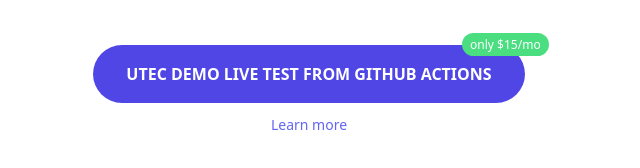
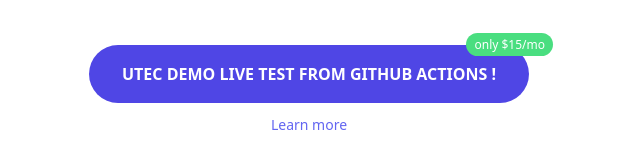
Before and after one commit to jrojasde/node-aws-utec, a website: page html/index.html in a window 1280 px wide. Shown: the part 484-652 px from the top of the page, 331-971 px from the left. Drawn offline with nearby package versions, Linux system fonts and the light colour scheme.

Commit message:
cambio de mensaje

```diff
--- a/html/index.html
+++ b/html/index.html
@@ -1353,7 +1353,7 @@
                     <span class="relative inline-flex w-full md:w-auto">
                         <a href="#_" type="button"
                             class="inline-flex items-center justify-center w-full px-8 py-4 text-base font-bold leading-6 text-white bg-indigo-600 border border-transparent rounded-full md:w-auto hover:bg-indigo-500 focus:outline-none focus:ring-2 focus:ring-offset-2 focus:ring-indigo-600">
-                            UTEC DEMO LIVE TEST FROM GITHUB ACTIONS
+                            UTEC DEMO LIVE TEST FROM GITHUB ACTIONS !
                         </a>
                         <span
                             class="absolute top-0 right-0 px-2 py-1 -mt-3 -mr-6 text-xs font-medium leading-tight text-white bg-green-400 rounded-full">only
```
